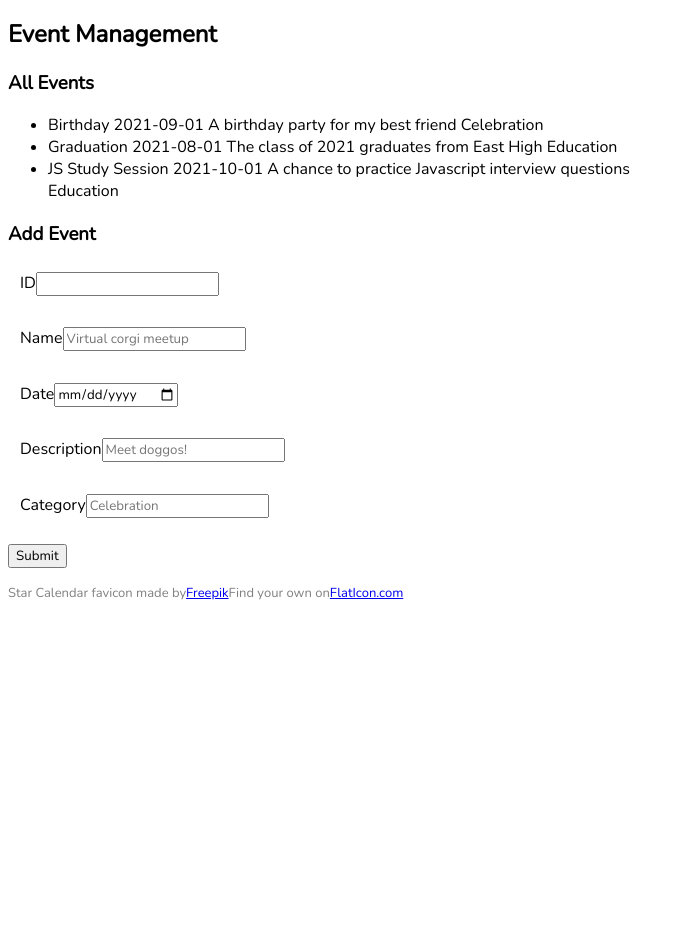
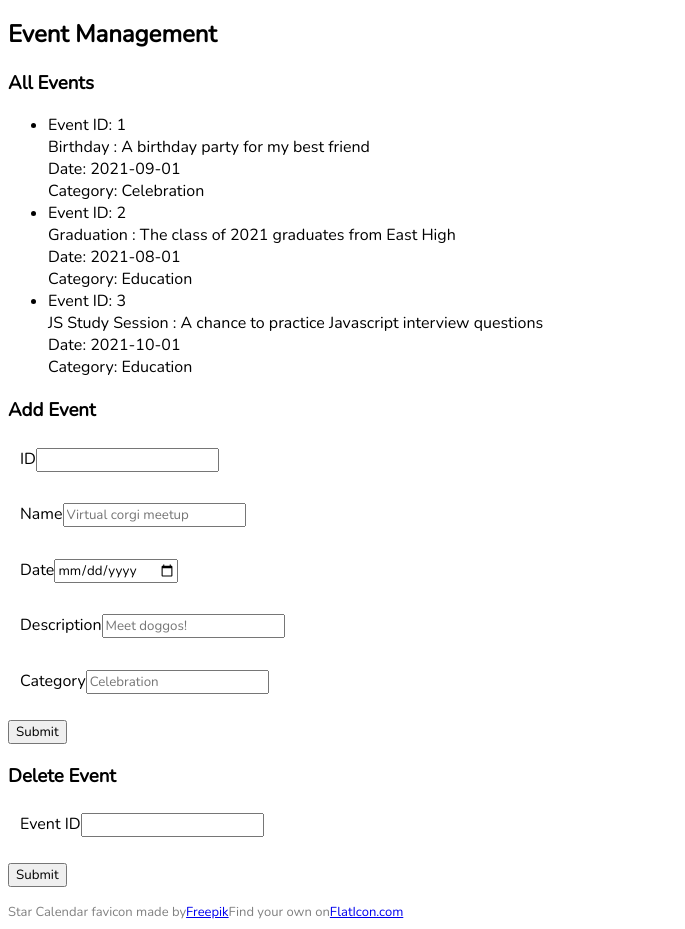
Before and after one commit to lisaleegithub/eventonica, a React (Create React App) app in the folder client/: page / in a window 1280 px wide. Shown: the part 631-1560 px from the top of the page, without its empty margins (0-685 px from the left). Before the commit the page ends 1241 px from the top, so only its background shows below. Built offline with nearby package versions, Linux system fonts and the light colour scheme.

Commit message:
Create DeleteEvent component and implemented feature to delete event.

```diff
--- a/client/src/App.js
+++ b/client/src/App.js
@@ -19,17 +19,6 @@ function App() {
 
           <Events />
 
-        </div>
-
-        <div>
-          <h3>Delete Event</h3>
-          <form id="delete-event" action="#">
-            <fieldset>
-              <label>Event ID</label>
-              <input type="number" min="1" id="delete-event-id" />
-            </fieldset>
-            <input type="submit" />
-          </form>
         </div>
 
         <aside className="search-toolbar">
--- /dev/null
+++ b/client/src/Components/DeleteEvent.js
@@ -0,0 +1,29 @@
+import React from "react";
+import { useState } from "react";
+
+const DeleteEvent = ({ handleDeleteEvent }) => {
+    const [deleteEvent, setDeleteEvent] = useState('');
+
+    return (
+        <div>
+            <h3>Delete Event</h3>
+            <form id="delete-event" action="#"
+            onSubmit={(e) => {
+                e.preventDefault();
+                handleDeleteEvent(deleteEvent);
+                setDeleteEvent('');
+                }}
+            >
+                <fieldset>
+                    <label>Event ID</label>
+                    <input type="number" min="1" id="delete-event-id"
+                    value={deleteEvent}
+                    onChange={(e) => setDeleteEvent(e.target.value)} />
+                </fieldset>
+                <input type="submit" />
+            </form>
+        </div >
+    )
+}
+
+export default DeleteEvent;
--- a/client/src/Components/Events.js
+++ b/client/src/Components/Events.js
@@ -1,4 +1,5 @@
 import React, { useState, useReducer } from "react";
+import DeleteEvent from "./DeleteEvent";
 
 // mock events
 const event1 = {
@@ -65,8 +66,15 @@ const Events = () => {
     const handleAddEvent = (e) => {
         e.preventDefault();
         setEvents([...events, state]);
-        console.log(state);
+        // console.log(state);
         }
+
+    // delete the event object with the id from the events list
+    const handleDeleteEvent = (deleteEvent) => {
+        const deleteEvents = events.filter((event) => event.id !== deleteEvent);
+        // console.log(deleteEvents);
+        setEvents(deleteEvents);
+    };
 
     return (
     <section className="event-management">
@@ -75,7 +83,7 @@ const Events = () => {
             <h3>All Events</h3>
 
             <ul id="events-list">
-                {events.map((event, index) => <li key={index}>{event.name} {event.date} {event.description} {event.category}</li>)}
+                {events.map((event, index) => <li key={index}> Event ID: {event.id} <br/> {event.name} :  {event.description} <br/> Date: {event.date} <br/> Category: {event.category}</li>)}
             </ul>
 
             <h3>Add Event</h3>
@@ -168,6 +176,7 @@ const Events = () => {
                 <input type="submit" />
             </form>
         </div>
+        <DeleteEvent handleDeleteEvent={handleDeleteEvent} />
     </section>
     )
 }
```
